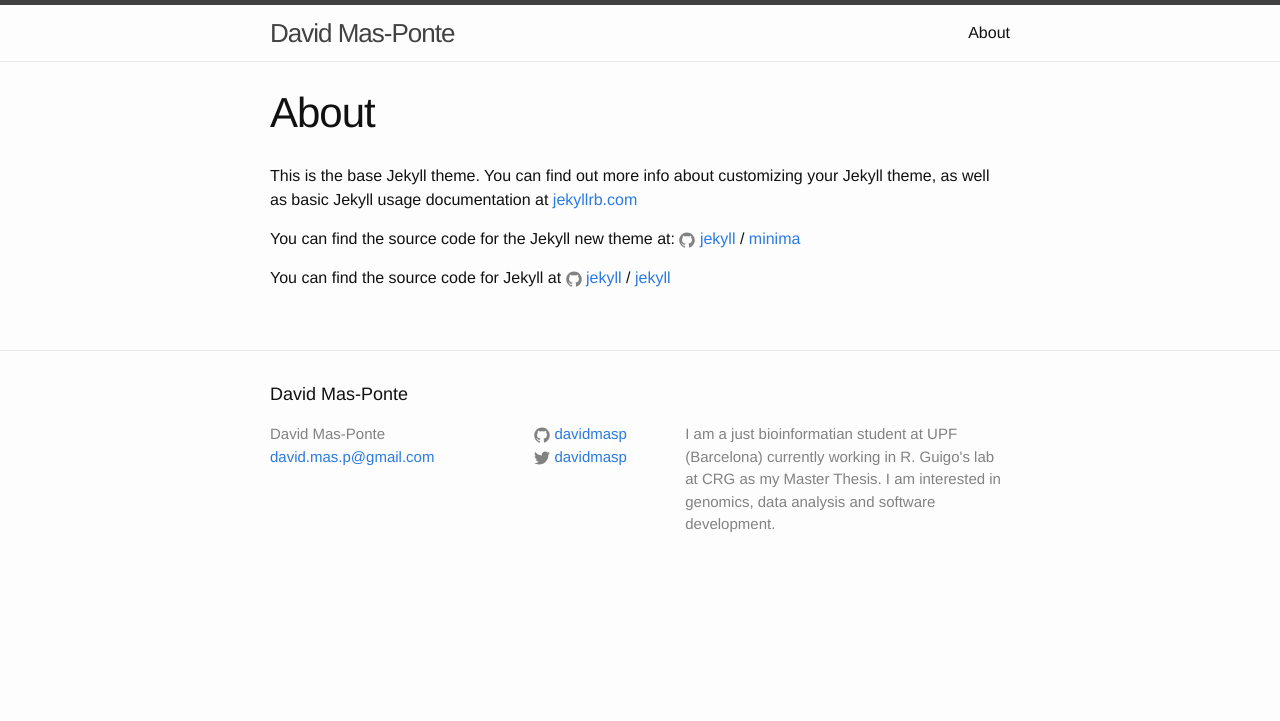
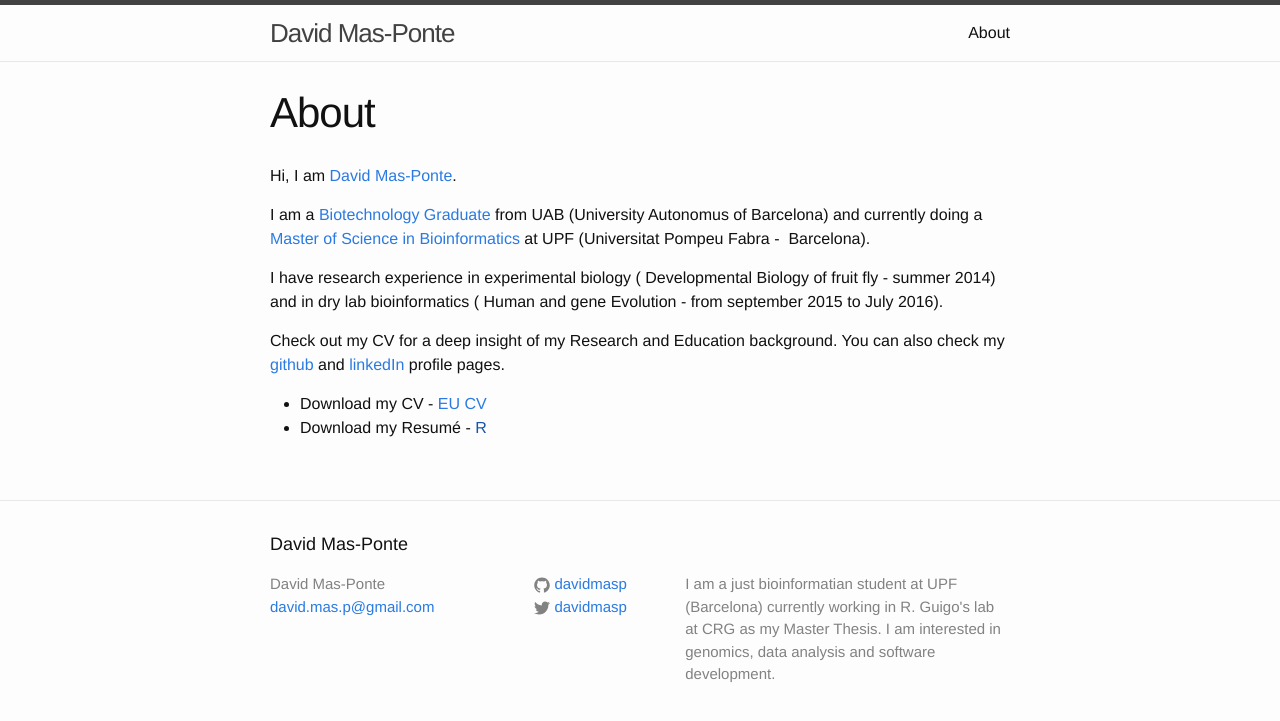
Before and after one commit to davidmasp/davidmasp.github.io, a Jekyll site: the page built from about.md, in a window 1280 px wide. Shown: the top 721 px of the page. Built offline with Jekyll 4.4.1, drawn with Linux system fonts in a browser that asks for light colours.

Commit message:
changing about pge

```diff
--- a/about.md
+++ b/about.md
@@ -4,12 +4,13 @@ title: About
 permalink: /about/
 ---
 
-This is the base Jekyll theme. You can find out more info about customizing your Jekyll theme, as well as basic Jekyll usage documentation at [jekyllrb.com](http://jekyllrb.com/)
+Hi, I am <a href="mailto:david.mas.p+ps@gmail.com">David Mas-Ponte</a>.
 
-You can find the source code for the Jekyll new theme at:
-{% include icon-github.html username="jekyll" %} /
-[minima](https://github.com/jekyll/minima)
+I am a <a href="http://www.uab.cat/web/studying/ehea-degrees/general-information-1216708259085.html?param1=1231314915924" target="_blank">Biotechnology Graduate</a> from UAB (University Autonomus of Barcelona) and currently doing a <a href="https://www.upf.edu/bioinformatics/" target="_blank">Master of Science in Bioinformatics</a> at UPF (Universitat Pompeu Fabra -  Barcelona).
 
-You can find the source code for Jekyll at
-{% include icon-github.html username="jekyll" %} /
-[jekyll](https://github.com/jekyll/jekyll)
+I have research experience in experimental biology ( Developmental Biology of fruit fly - summer 2014) and in dry lab bioinformatics ( Human and gene Evolution - from september 2015 to July 2016).
+
+Check out my CV for a deep insight of my Research and Education background. You can also check my <a href="https://github.com/davidmasp" target="_blank">github</a> and <a href="https://es.linkedin.com/in/davidmasponte" target="_blank">linkedIn</a> profile pages.
+
+* Download my CV - [EU]({{ site.url }}/assets/DAVID_MAS-PONTE_europeCV.pdf) [CV]({{ site.url }}/assets/cv.pdf)
+* Download my Resumé - [R]()
```
